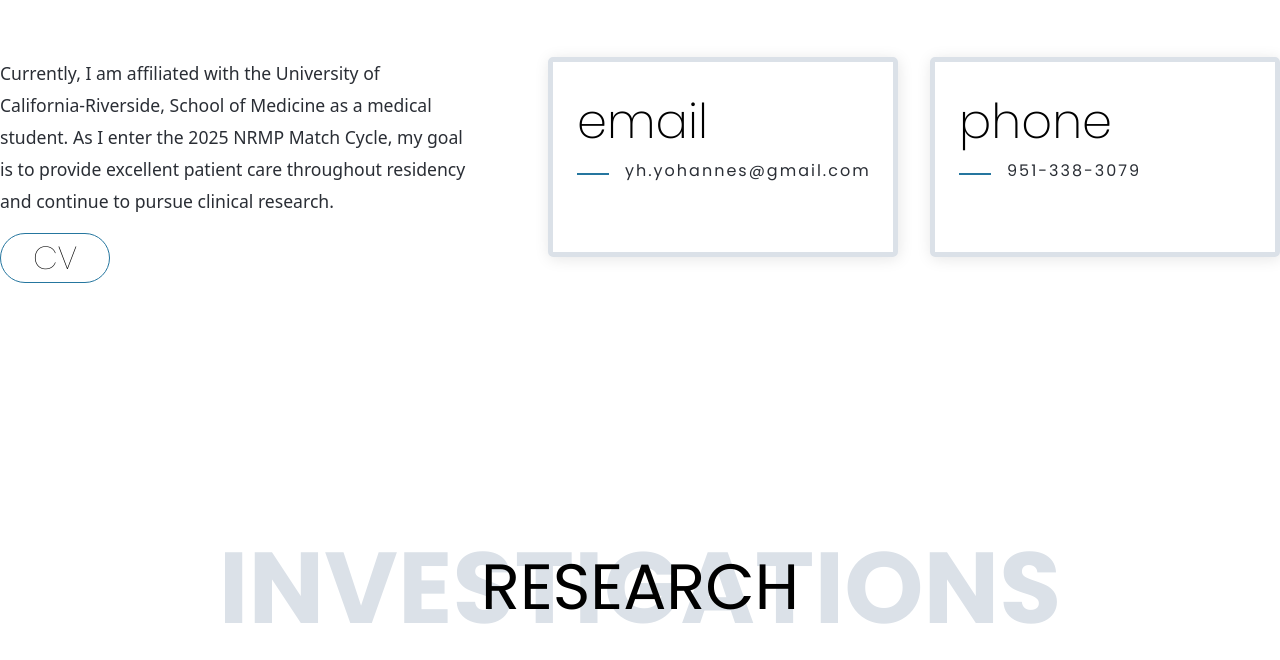
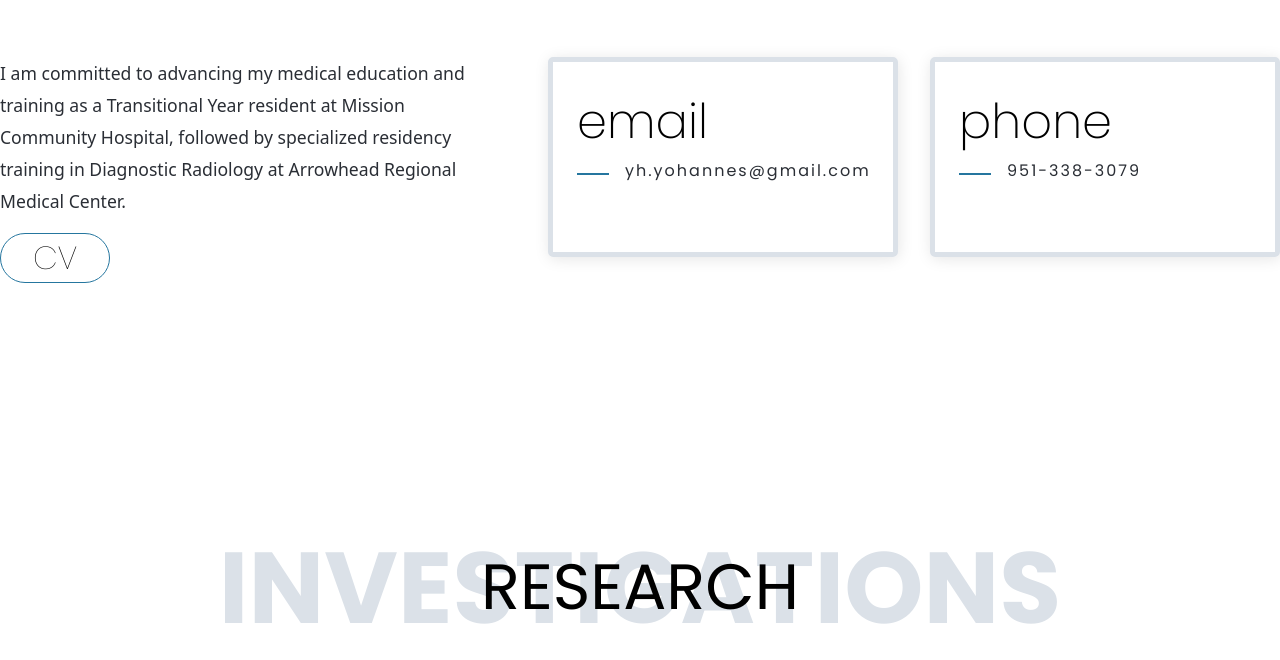
Before and after one commit to yhail001/img, a website: page public/index.html in a window 1280 px wide. Shown: the part 1006-1666 px from the top of the page. Drawn offline with nearby package versions, Linux system fonts and the light colour scheme.

Commit message:
arrowhead

```diff
--- a/public/index.html
+++ b/public/index.html
@@ -90,8 +90,7 @@
             <div class="about-container">
                 <div class="left-about">
                     <p>
-                        Currently, I am affiliated with the University of California-Riverside, School of Medicine as a medical student.
-                        As I enter the 2025 NRMP Match Cycle, my goal is to provide excellent patient care throughout residency and continue to pursue clinical research.
+                        I am committed to advancing my medical education and training as a Transitional Year resident at Mission Community Hospital, followed by specialized residency training in Diagnostic Radiology at Arrowhead Regional Medical Center.
                         <div class="btn-con">
                             <a href="imgs2/Yohannes_Haile_Website.pdf" class="main-btn" target="_blank">
                                 <span class="btn-text">CV</span>
```
Also changed, not shown: 2 other files.
